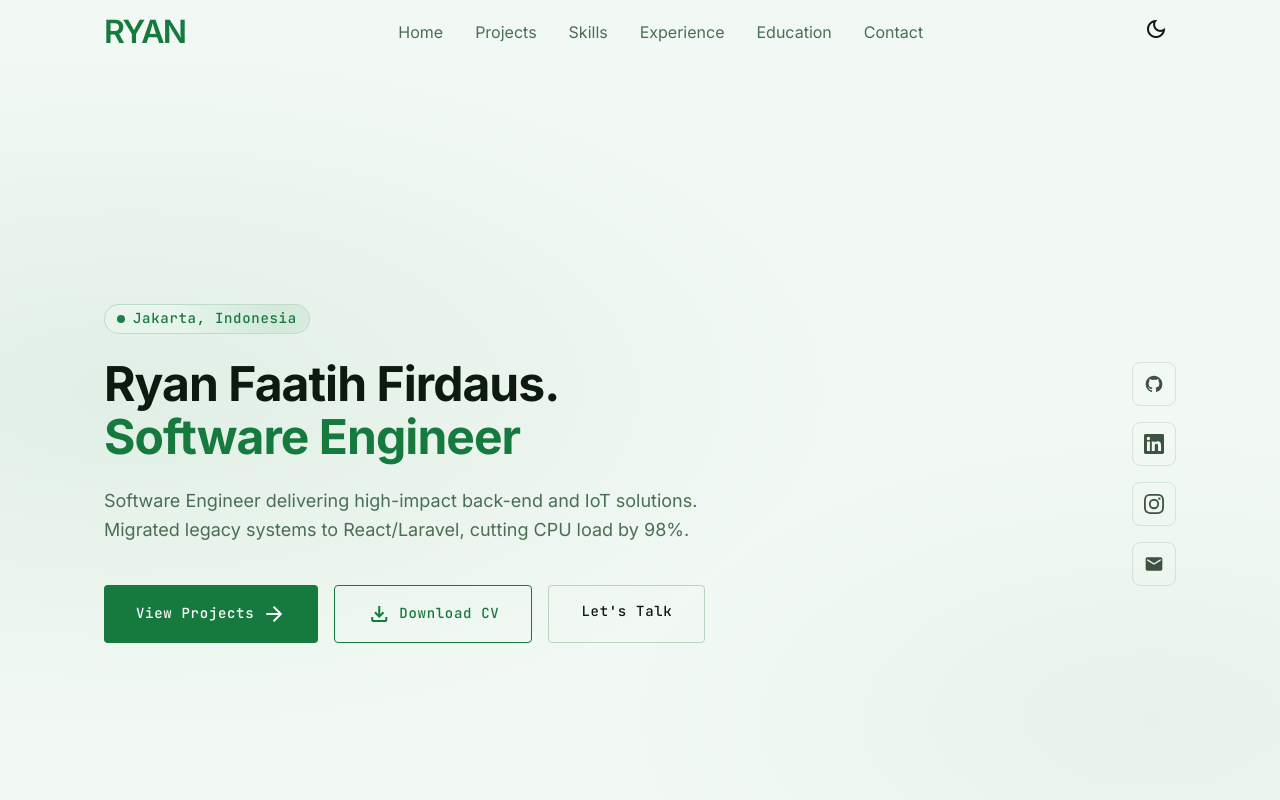
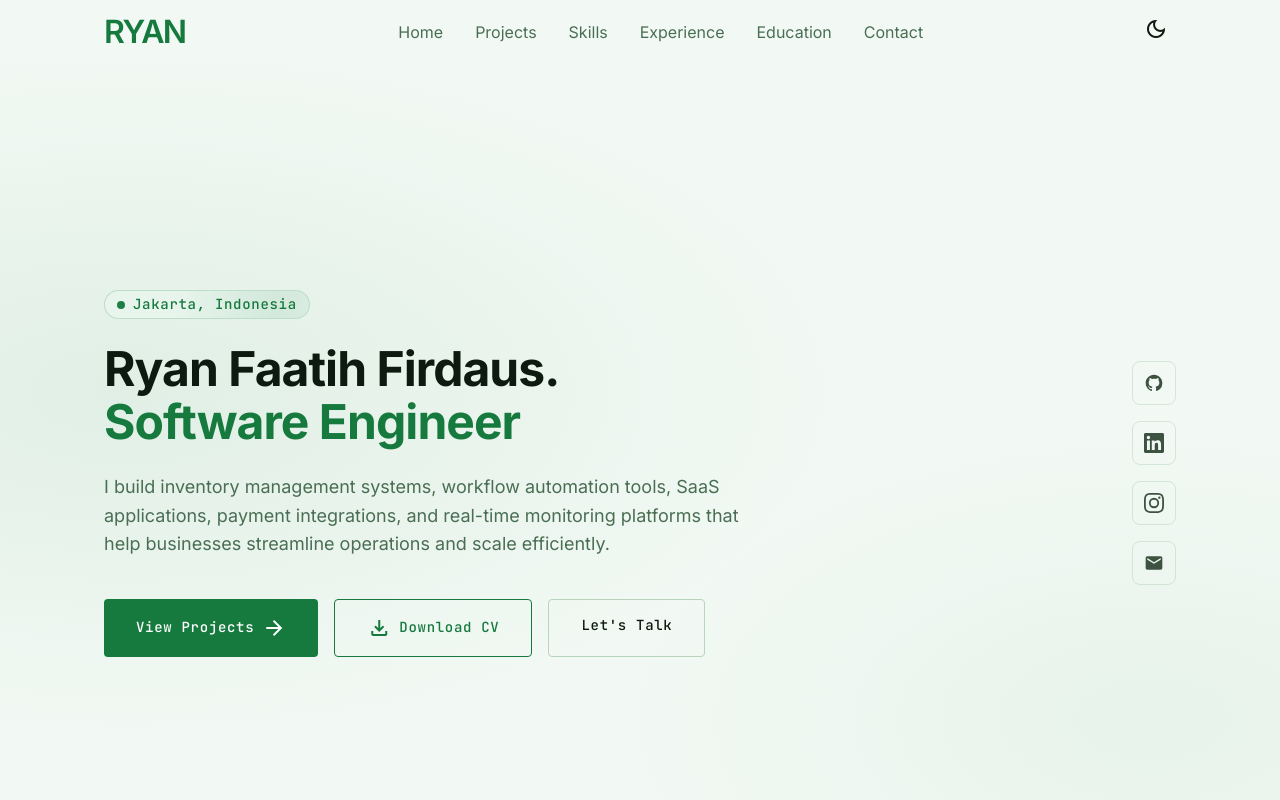
Before and after one commit to ryanffirdaus/portfolio-website, a Next.js app: page / in a window 1280 px wide. Shown: the top 800 px of the page. Built offline with nearby package versions, Linux system fonts and the light colour scheme.

Commit message:
feat: update personal data with detailed bio, experience, and education sections

```diff
--- a/src/data/personal.ts
+++ b/src/data/personal.ts
@@ -1,10 +1,10 @@
-import type { Stat } from "@/types";
+import type { Stat, ExperienceItem, EducationItem } from "@/types";
 
 export const personal = {
   name: "Ryan Faatih Firdaus",
   title: "Software Engineer",
   location: "Jakarta, Indonesia",
-  bio: "Software Engineer delivering high-impact back-end and IoT solutions. Migrated legacy systems to React/Laravel, cutting CPU load by 98%.",
+  bio: "I build inventory management systems, workflow automation tools, SaaS applications, payment integrations, and real-time monitoring platforms that help businesses streamline operations and scale efficiently.",
 
   about: {
     heading: "Technical Expertise",
@@ -23,9 +23,9 @@ export const personal = {
   },
 
   contact: {
-    heading: "Ready to build the future?",
-    headingAccent: "the future?",
-    body: "Currently accepting select freelance projects and full-time technical leadership roles. Let's discuss your next breakthrough.",
+    heading: "Need a",
+    headingAccent: " Custom Software Solution?",
+    body: "I help businesses build scalable web applications, business systems, API integrations, and real-time monitoring platforms. If you have a project in mind, let's talk.",
     email: "ryanfaatih.firdaus@gmail.com",
     location: "Jakarta, Indonesia",
   },
@@ -38,6 +38,53 @@ export const personal = {
     sourceCode: "https://github.com/ryanffirdaus",
   },
 
-  resumeHref: "https://drive.google.com/file/d/1JG4pEsGHu3LWBQMoGxtPzLXKyrYC_fGf/view?usp=sharing",
+  resumeHref: "https://drive.google.com/file/d/18uP_qgaPib3xd4HycIHB91V_AT3Klbno/view?usp=sharing",
   copyright: "© 2026 Ryan Faatih Firdaus. All rights reserved.",
 } as const;
+
+export const experience: ExperienceItem[] = [
+  {
+    company: "PT Quanta Teknik Gemilang",
+    role: "Software Engineer",
+    period: "Jan 2025 — Present",
+    location: "Indonesia",
+    logo: "/images/companies/smartcool_logo.webp",
+    description:
+      "Led full-stack modernization of a legacy IoT management platform and architected scalable back-end systems supporting 500+ active users.",
+    highlights: [
+      "Migrated legacy PHP-based IoT system to React and Laravel, reducing CPU load by ~98%",
+      "Optimized database queries and implemented Redis caching, reducing memory usage by ~75%",
+      "Architected REST APIs, database schema, service layers, and application structure using Laravel and Node.js",
+      "Developed a real-time IoT monitoring system ingesting live sensor data from 600+ connected devices and processing live telemetry across 5+ sensor metrics",
+      "Built 7 Node.js microservices for data processing pipelines and background services",
+      "Developed and maintained React front-end with real-time dashboard components visualizing 5+ IoT metrics",
+      "Managed server infrastructure with Docker and Linux, streamlining deployments via containerization and automated pipelines",
+    ],
+  },
+  {
+    company: "PT Origin Wiracipta Lestari",
+    role: "Back-End Web Developer Intern",
+    period: "Jan 2024 — Mar 2024",
+    location: "Indonesia",
+    logo: "/images/companies/owl_logo.webp",
+    description:
+      "Built a full-featured Inventory Management System from scratch using PHP, covering the end-to-end product lifecycle across 50+ SKUs.",
+    highlights: [
+      "Implemented stock management module tracking real-time inventory with full incoming/outgoing transaction history",
+      "Developed a production module managing manufacturing workflow from raw materials to finished goods",
+      "Built a maintenance and return module with step-by-step progress tracking and personnel traceability across 50+ records",
+      "Designed and optimized the database schema to ensure data integrity and query performance across all modules",
+    ],
+  },
+];
+
+export const education: EducationItem[] = [
+  {
+    institution: "Universitas Islam Negeri Syarif Hidayatullah Jakarta",
+    degree: "Bachelor of Information Systems",
+    field: "Information Systems",
+    period: "2021 — 2025",
+    location: "Jakarta, Indonesia",
+    description: "GPA: 3.57 / 4.00",
+  },
+];
```
